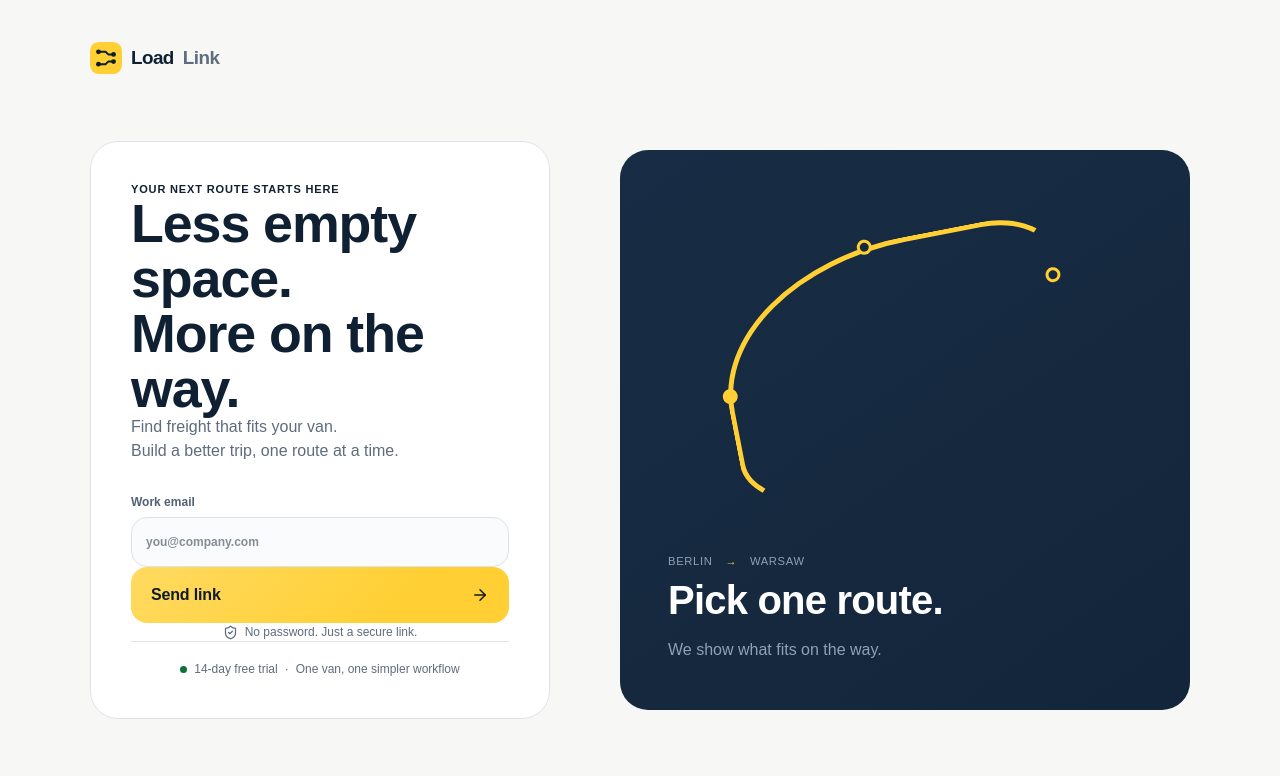
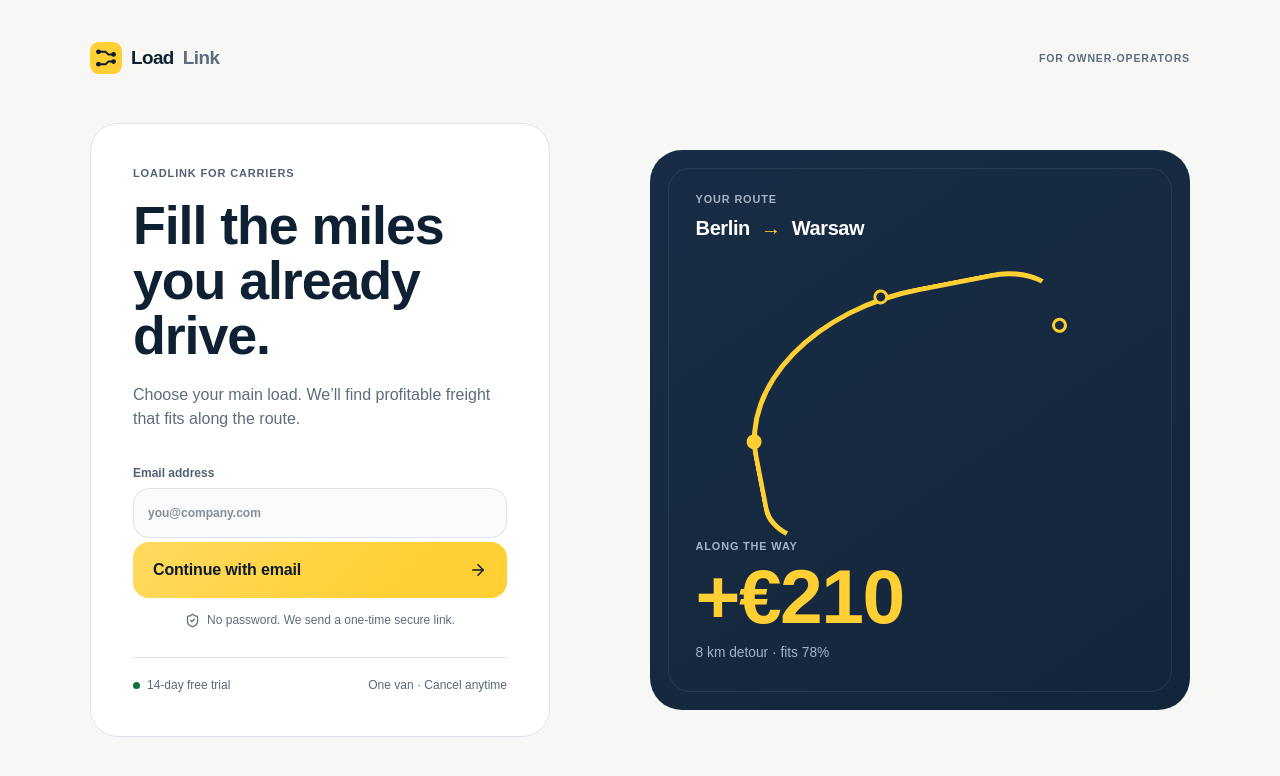
Before and after one commit to marichakgroup-create/logistic, a Next.js app in the folder apps/web/: page /login in a window 1280 px wide. Shown: the top 776 px of the page. Built offline with nearby package versions, Linux system fonts and the light colour scheme; a web font is replaced by a local one.

Commit message:
Polish sign-in experience and local mail flow

```diff
--- a/apps/web/app/globals.css
+++ b/apps/web/app/globals.css
@@ -142,3 +142,39 @@ input[type="checkbox"],input[type="radio"]{accent-color:var(--signal)}
  .inline-hint>span{position:fixed;left:20px;right:20px;bottom:94px;width:auto;padding:14px 16px;border-radius:16px}
  .inline-hint>span:after{display:none}
 }
+
+/* Login is the first product demonstration, not a generic authentication card. */
+.login-header-note{font-size:.66rem;line-height:1;letter-spacing:.08em;font-weight:800;color:var(--ink-2)}
+.auth-layout{grid-template-columns:minmax(360px,470px) minmax(420px,1fr);gap:clamp(44px,7vw,96px)}
+.login-form{padding:42px;border-radius:28px}
+.login-form .eyebrow{margin-bottom:18px;color:#536275}
+.login-form h1{max-width:390px;margin-bottom:20px}
+.login-form .lead{max-width:390px;font-size:1rem;line-height:1.55;margin-bottom:32px}
+.login-form .button{margin-top:4px}
+.secure-note{margin:13px 0 28px}
+.trial-note{justify-content:space-between;gap:14px;color:#59687a}
+.trial-note>span{display:inline-flex;align-items:center;gap:7px}
+.status-dot{display:inline-block;flex:0 0 auto;background:var(--profit)}
+.route-art{display:block;min-height:560px;padding:0;border-radius:32px;isolation:isolate}
+.route-art:after{content:"";position:absolute;inset:18px;border:1px solid rgba(255,255,255,.08);border-radius:22px;pointer-events:none}
+.route-visual-head,.route-benefit{position:absolute;z-index:2;left:46px}
+.route-visual-head{top:44px}.route-benefit{bottom:46px}
+.route-visual-head p,.route-benefit p{margin:0 0 8px;color:#a6b4c5;font-size:.68rem;line-height:1;letter-spacing:.08em;font-weight:800}
+.route-visual-head strong{font-size:1.25rem;color:#fff}
+.route-visual-head strong span{color:var(--signal);padding:0 6px}
+.route-benefit strong{display:block;color:var(--signal);font-size:clamp(3.4rem,6vw,4.8rem);line-height:.96;font-variant-numeric:tabular-nums}
+.route-benefit span{display:block;margin-top:10px;color:#a6b4c5;font-size:.86rem}
+.route-art .route-line{top:25%;height:42%}
+.check-inbox{max-width:470px;padding:42px;border:1px solid var(--line);border-radius:28px;background:var(--paper);color:var(--ink)}
+.check-inbox .round-icon{display:inline-flex;margin-bottom:18px;color:var(--ink)}
+.check-inbox h1{font-size:clamp(2.25rem,4vw,3.1rem);margin-bottom:18px}
+.dev-mail-note{margin:22px 0 10px;padding:13px 14px;border-left:3px solid var(--signal);background:#f5f6f3;color:#536275;font-size:.77rem;text-align:left}
+.dev-mail-note code{font-family:ui-monospace,SFMono-Regular,Menlo,monospace;color:var(--ink);font-weight:700}
+@media(max-width:760px){
+ .login-header-note{display:none}
+ .auth-layout{display:block;padding-top:30px}
+ .login-form,.check-inbox{padding:28px 22px;border-radius:24px}
+ .login-form h1{font-size:2.65rem}
+ .login-form .lead{font-size:.95rem}
+ .trial-note{align-items:flex-start;flex-direction:column}
+}
--- a/apps/web/app/login/page.tsx
+++ b/apps/web/app/login/page.tsx
@@ -4,5 +4,5 @@ import { LoginForm } from '../../components/login-form';
 export const metadata: Metadata = { title: 'Sign in' };
 export default async function LoginPage({ searchParams }: { searchParams: Promise<{error?:string}> }) {
   const params=await searchParams;
-  return <main className="auth-page"><header><Brand/></header><div className="auth-layout"><LoginForm invalid={params.error==='invalid-link'}/><aside className="route-art" aria-hidden="true"><div className="route-line"><i/><i/><i/></div><p>BERLIN <span>→</span> WARSAW</p><strong>Pick one route.</strong><span>We show what fits on the way.</span></aside></div></main>;
+  return <main className="auth-page"><header><Brand/><span className="login-header-note">FOR OWNER-OPERATORS</span></header><div className="auth-layout"><LoginForm invalid={params.error==='invalid-link'} localOutbox={process.env.NODE_ENV!=='production'}/><aside className="route-art" aria-label="Example of an improved route"><div className="route-visual-head"><p>YOUR ROUTE</p><strong>Berlin <span>→</span> Warsaw</strong></div><div className="route-line" aria-hidden="true"><i/><i/><i/></div><div className="route-benefit"><p>ALONG THE WAY</p><strong>+€210</strong><span>8 km detour · fits 78%</span></div></aside></div></main>;
 }
--- a/apps/web/components/login-form.tsx
+++ b/apps/web/components/login-form.tsx
@@ -5,7 +5,7 @@ import { api } from '../lib/api';
 import { Button } from './ui/button';
 import { Input } from './ui/input';
 
-export function LoginForm({ invalid=false }: { invalid?:boolean }) {
+export function LoginForm({ invalid=false,localOutbox=false }: { invalid?:boolean;localOutbox?:boolean }) {
   const [email,setEmail]=useState(''); const [sent,setSent]=useState(false);
   const [busy,setBusy]=useState(false); const [error,setError]=useState('');
   async function submit(event:FormEvent) {
@@ -14,15 +14,15 @@ export function LoginForm({ invalid=false }: { invalid?:boolean }) {
     catch(error){setError(error instanceof Error?error.message:'Could not send link.');}
     finally{setBusy(false);}
   }
-  if(sent)return <div className="check-inbox" role="status"><span className="round-icon"><Mail size={28}/></span><h1>Check your inbox</h1><p>We sent a sign-in link to <strong>{email}</strong>.</p><p className="muted">It works once and expires in 15 minutes.</p><Button variant="ghost" onClick={()=>setSent(false)}>Use a different email</Button></div>;
+  if(sent)return <div className="check-inbox" role="status"><span className="round-icon"><Mail size={28}/></span><p className="eyebrow">LINK SENT</p><h1>Check your inbox</h1><p>We sent a secure sign-in link to <strong>{email}</strong>.</p><p className="muted">It works once and expires in 15 minutes.</p>{localOutbox&&<p className="dev-mail-note">Local mode: open the newest message in <code>.local/mail</code> and follow its <code>url</code>.</p>}<Button variant="ghost" onClick={()=>setSent(false)}>Use a different email</Button></div>;
   return <form className="login-form" onSubmit={submit}>
-    <p className="eyebrow">YOUR NEXT ROUTE STARTS HERE</p><h1>Less empty space.<br/>More on the way.</h1>
-    <p className="lead">Find freight that fits your van.<br/>Build a better trip, one route at a time.</p>
+    <p className="eyebrow">LOADLINK FOR CARRIERS</p><h1>Fill the miles you already drive.</h1>
+    <p className="lead">Choose your main load. We’ll find profitable freight that fits along the route.</p>
     {invalid&&<p className="error-message" role="alert">This link has expired or already been used. Request a new one.</p>}
-    <label htmlFor="email">Work email<Input id="email" name="email" type="email" autoComplete="email" placeholder="you@company.com" value={email} onChange={e=>setEmail(e.target.value)} required maxLength={254}/></label>
+    <label htmlFor="email">Email address<Input id="email" name="email" type="email" inputMode="email" autoComplete="email" placeholder="you@company.com" value={email} onChange={e=>setEmail(e.target.value)} required maxLength={254}/></label>
     {error&&<p className="error-message" role="alert">{error}</p>}
-    <Button className="full-width" type="submit" disabled={busy}>{busy?'Sending…':'Send link'}<ArrowRight size={18}/></Button>
-    <p className="secure-note"><ShieldCheck size={15}/> No password. Just a secure link.</p>
-    <div className="trial-note"><span className="status-dot"/>14-day free trial <span>·</span> One van, one simpler workflow</div>
+    <Button className="full-width" type="submit" disabled={busy}>{busy?'Sending…':'Continue with email'}<ArrowRight size={18}/></Button>
+    <p className="secure-note"><ShieldCheck size={15}/> No password. We send a one-time secure link.</p>
+    <div className="trial-note"><span><i className="status-dot"/>14-day free trial</span><span>One van · Cancel anytime</span></div>
   </form>;
 }
--- a/package.json
+++ b/package.json
@@ -10,7 +10,8 @@
     "typecheck": "tsc --noEmit",
     "lint": "eslint .",
     "test": "vitest run",
-    "migrate": "tsx infra/migrate.ts"
+    "migrate": "tsx infra/migrate.ts",
+    "mail:latest": "tsx infra/latest-mail.ts"
   },
   "devDependencies": {
     "typescript": "^5.7.0",
```
Also changed, not shown: 2 other files (tests, documents, lock files or other folders).
